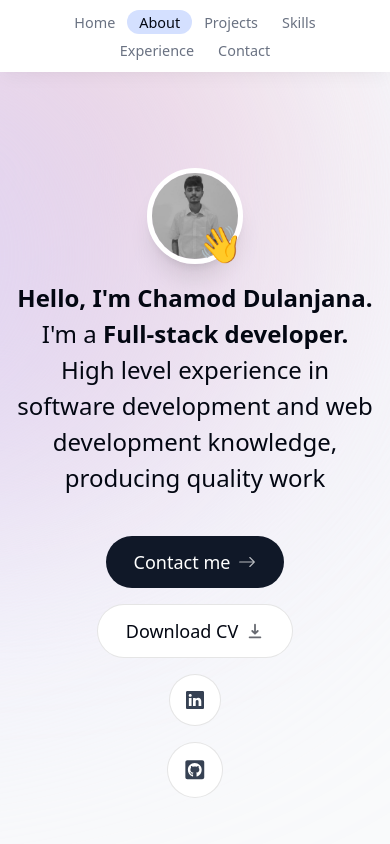
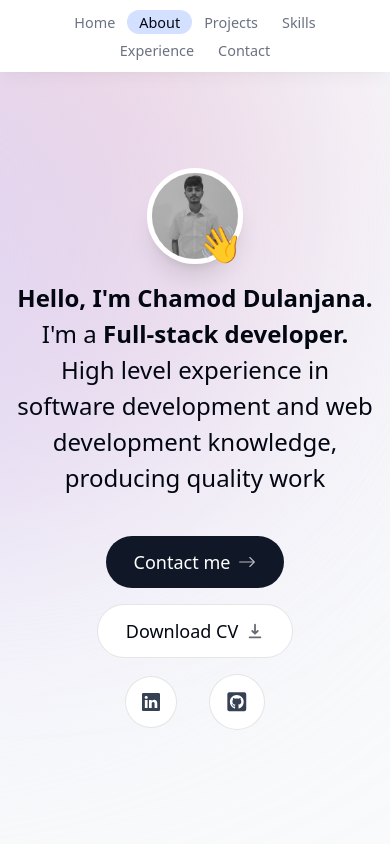
Before and after one commit to ChamodDulanjana/myPortfolio, a Next.js app: page / in a window 390 px wide. Shown: the top 844 px of the page. Built offline with nearby package versions, Linux system fonts and the light colour scheme; no server answers.

Commit message:
social icons updated

```diff
--- a/components/hero.tsx
+++ b/components/hero.tsx
@@ -100,6 +100,7 @@ const Hero = () => {
           <HiDownload className="opacity-60 group-hover:translate-y-1 transition" />
         </a>
 
+        <div className="flex items-center gap-8 sm:gap-4">
           <a
             className="bg-white p-4 text-gray-700 hover:text-gray-950 flex items-center gap-2 rounded-full focus:scale-[1.15] hover:scale-[1.15] active:scale-105 transition cursor-pointer borderBlack"
             href="https://www.linkedin.com/in/chamod-dulanjana-071883266"
@@ -115,6 +116,7 @@ const Hero = () => {
           >
             <FaGithubSquare />
           </a>
+        </div>
       </motion.div>
     </section>
   );
```
Lines whose indentation alone changed are shown as unchanged.
